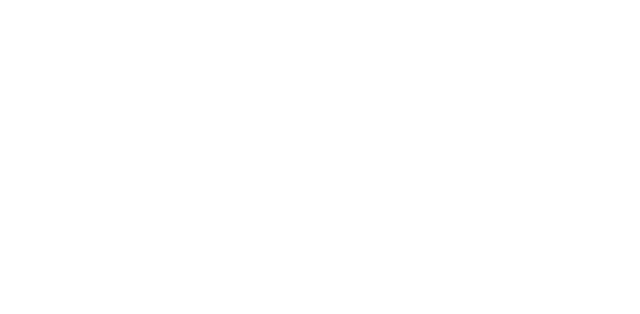
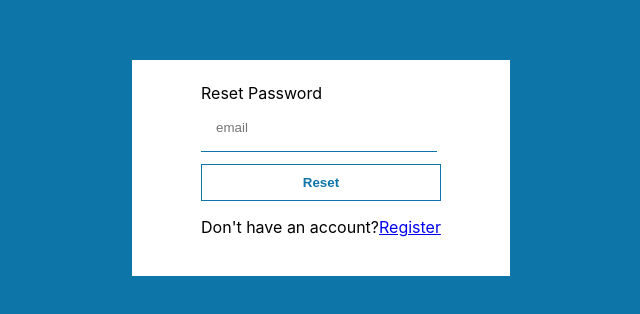
Before and after one commit to DenisTagaev/webchat, a React (Create React App) app: page /reset in a window 1280 px wide. Before the commit this address had no page. Shown: the part 232-546 px from the top of the page, without its empty margins (319-959 px from the left). Built offline with nearby package versions, Linux system fonts and the light colour scheme.

Commit message:
Sign in and register

```diff
--- a/firestore.indexes.json
+++ /dev/null
@@ -1,4 +0,0 @@
-{
-  "indexes": [],
-  "fieldOverrides": []
-}
--- a/src/App.js
+++ b/src/App.js
@@ -1,21 +1,23 @@
 import Register from './pages/registration/Register';
 import Login from './pages/Sign-In/Login';
+import Reset from './pages/reset-pass/Reset';
 import Home from './pages/Home';
 
-import { BrowserRouter, Routes, Route} from 'react-router-dom';
+import { BrowserRouter, Routes, Route } from 'react-router-dom';
 
 import './index.scss';
 
 export default function App() {
   return (
     <BrowserRouter>
-    {/* creating basic routing */}
+      {/* creating basic routing */}
       <Routes>
         <Route path="/">
           {/* basic path '/' should render home component, all nested routes shouldn't contain '/' */}
-          <Route index element={<Home/>} />
-          <Route path="register" element={<Register/>} />
-          <Route path="login" element={<Login/>} />
+          <Route index element={<Home />} />
+          <Route path="register" element={<Register />} />
+          <Route path="login" element={<Login />} />
+          <Route path="reset" element={<Reset />} />
         </Route>
       </Routes>
     </BrowserRouter>
--- /dev/null
+++ b/src/firebase.js
@@ -0,0 +1,16 @@
+import { initializeApp } from "firebase/app";
+import { getAuth } from "firebase/auth";
+
+
+const firebaseConfig = {
+    apiKey: "AIzaSyADzR_4SZGDFJTui8hPQM0YOWQ8WkTlZuw",
+    authDomain: "webchat-48e37.firebaseapp.com",
+    projectId: "webchat-48e37",
+    storageBucket: "webchat-48e37.appspot.com",
+    messagingSenderId: "701842443697",
+    appId: "1:701842443697:web:9253b9587ca858714e8190",
+    measurementId: "G-6SY8SLK1JT"
+};
+
+export const app = initializeApp(firebaseConfig);
+export const auth = getAuth(app);
--- a/src/pages/Sign-In/Login.jsx
+++ b/src/pages/Sign-In/Login.jsx
@@ -1,21 +1,43 @@
 import React from 'react';
 import { Link, useNavigate } from 'react-router-dom';
+import { signInWithEmailAndPassword } from "firebase/auth";
+import { auth } from '../../firebase';
 import './Login.scss';
 
 const Login = () => {
     // we will need navigation when the firebase will be connected
     // const navigate = useNavigate();
+
+    const handleSubmit = (e) => {
+        e.preventDefault();
+
+        const email = e.target[0].value;
+        const password = e.target[1].value;
+
+        signInWithEmailAndPassword(auth, email, password)
+            .then((userCredential) => {
+                // Signed in
+                const user = userCredential.user;
+                console.log(user)
+                // ...
+            })
+            .catch((error) => {
+                const errorCode = error.code;
+                const errorMessage = error.message;
+            });
+    }
     return (
         <div className="loginContainer">
             <div className="loginWrap">
                 <span className="title">Login</span>
-                <form className="loginForm">
-                    <input className="loginInput" type="email" placeholder='email'/>
-                    <input className="loginInput" type="password" placeholder='password'/>
+                <form className="loginForm" onSubmit={handleSubmit}>
+                    <input className="loginInput" type="email" placeholder='email' />
+                    <input className="loginInput" type="password" placeholder='password' />
                     <button id="loginSubmit" type="submit">Sign in</button>
                 </form>
-            {/* for the react router `Link to` is used instead of `a href="#"` */}
-            <p>Don't have an account?<Link to="/register">Register</Link></p>
+                {/* for the react router `Link to` is used instead of `a href="#"` */}
+                <p>Don't have an account?<Link to="/register">Register</Link></p>
+                <p>Forgot password?<Link to="/reset">Reset</Link></p>
             </div>
         </div>
     )
--- a/src/pages/registration/Register.jsx
+++ b/src/pages/registration/Register.jsx
@@ -1,33 +1,64 @@
-import React from 'react';
+import React, { useState } from 'react';
 import { useNavigate, Link } from 'react-router-dom';
 import AddImg from '../../imgs/addAvatar.png';
+import { auth } from '../../firebase';
+import { createUserWithEmailAndPassword } from "firebase/auth";
 import './Register.scss';
 
+const Register = () => {
+    const [err, setErr] = useState('')
 
-const Register = () => {
+    //Went through the tutorial, added register
+    const handleSubmit = (e) => {
+        e.preventDefault();
+
+        const displayName = e.target[0].value;
+        const email = e.target[1].value;
+        const password = e.target[2].value;
+        const file = e.target[3].files[0];
+
+
+        createUserWithEmailAndPassword(auth, email, password)
+            .then((userCredential) => {
+                // Signed in
+                const user = userCredential.user;
+
+                console.log(user)
+                // ...
+            })
+            .catch((error) => {
+                const errorCode = error.code;
+                const errorMessage = error.message;
+
+                // Error conctat string to output
+                setErr(errorCode + '\n ' + errorMessage)
+            });
+    }
 
     // we will need navigation when the firebase will be connected
     // const navigator = useNavigate();
+
 
     return (
         <div className="registerContainer">
             <div className="registerWrap">
                 <span className="title">Register</span>
-                <form className="registerForm">
-                    <input className="registerInput" type="text" placeholder='display name'/>
-                    <input className="registerInput" type="email" placeholder='email'/>
-                    <input className="registerInput" type="password" placeholder='password'/>
+                <form className="registerForm" onSubmit={handleSubmit}>
+                    <input className="registerInput" type="text" placeholder='display name' />
+                    <input className="registerInput" type="email" placeholder='email' />
+                    <input className="registerInput" type="password" placeholder='password' />
                     <label id="avatarInput">
                         <img id="avatarImage" src={AddImg} alt="Chose avatar placeholder" />
                         <span>Chose avatar</span>
                         {/* to customize standard input look we hide the input element and wrap it in a
                         label with desired output content */}
-                        <input type="file" hidden="true"/>
+                        <input type="file" hidden="true" />
                     </label>
                     <button id="registerSubmit" type="submit">Sign up</button>
                 </form>
-            {/* for the react router `Link to` is used instead of `a href="#"` */}
-            <p>Already have an account?<Link to="/login">Login</Link></p>
+                {err && <span>An error occured: {err}</span>}
+                {/* for the react router `Link to` is used instead of `a href="#"` */}
+                <p>Already have an account?<Link to="/login">Login</Link></p>
             </div>
         </div>
     )
--- /dev/null
+++ b/src/pages/reset-pass/Reset.jsx
@@ -0,0 +1,38 @@
+import React from 'react';
+import { Link, useNavigate } from 'react-router-dom';
+import { sendPasswordResetEmail } from "firebase/auth";
+import { auth } from '../../firebase'
+import './Reset.scss'
+
+export default function Reset() {
+
+    // Password Reset functionality
+    const handleSubmit = (e) => {
+        e.preventDefault();
+
+        const email = e.target[0].value;
+
+        sendPasswordResetEmail(auth, email)
+            .then(() => {
+                // Password reset email sent!
+            })
+            .catch((error) => {
+                const errorCode = error.code;
+                const errorMessage = error.message;
+                // ..
+            });
+    }
+    return (
+        <div className="resetContainer">
+            <div className="resetWrap">
+                <span className="title">Reset Password</span>
+                <form className="resetForm" onSubmit={handleSubmit}>
+                    <input className="resetInput" type="email" placeholder='email' />
+                    <button id="resetSubmit" type="submit">Reset</button>
+                </form>
+                {/* for the react router `Link to` is used instead of `a href="#"` */}
+                <p>Don't have an account?<Link to="/register">Register</Link></p>
+            </div>
+        </div>
+    )
+}
--- /dev/null
+++ b/src/pages/reset-pass/Reset.scss
@@ -0,0 +1,38 @@
+@import '../../index.scss';
+
+.resetContainer {
+    background-color: $primary;
+    height: 100vh;
+    display: flex;
+    align-items: center;
+    justify-content: center;
+
+    .resetWrap {
+        background-color: $mainLight;
+        padding: 1.8% 5.4%;
+
+        .resetForm {
+            display: flex;
+            flex-direction: column;
+            gap: 12px;
+
+            .resetInput {
+                height: 18px;
+                padding: 15px;
+                border: none;
+                width: 86%;
+                border-bottom: 1px solid $primary;
+            }
+
+            #resetSubmit {
+                background-color: $mainLight;
+                color: $primary;
+                border: 1px solid $primary !important;
+                padding: 10px;
+                font-weight: bold;
+                border: none;
+                cursor: pointer;
+            }
+        }
+    }
+}
```
Also changed, not shown: firebase.json (deleted), 1 other file (tests, documents, lock files or other folders).
